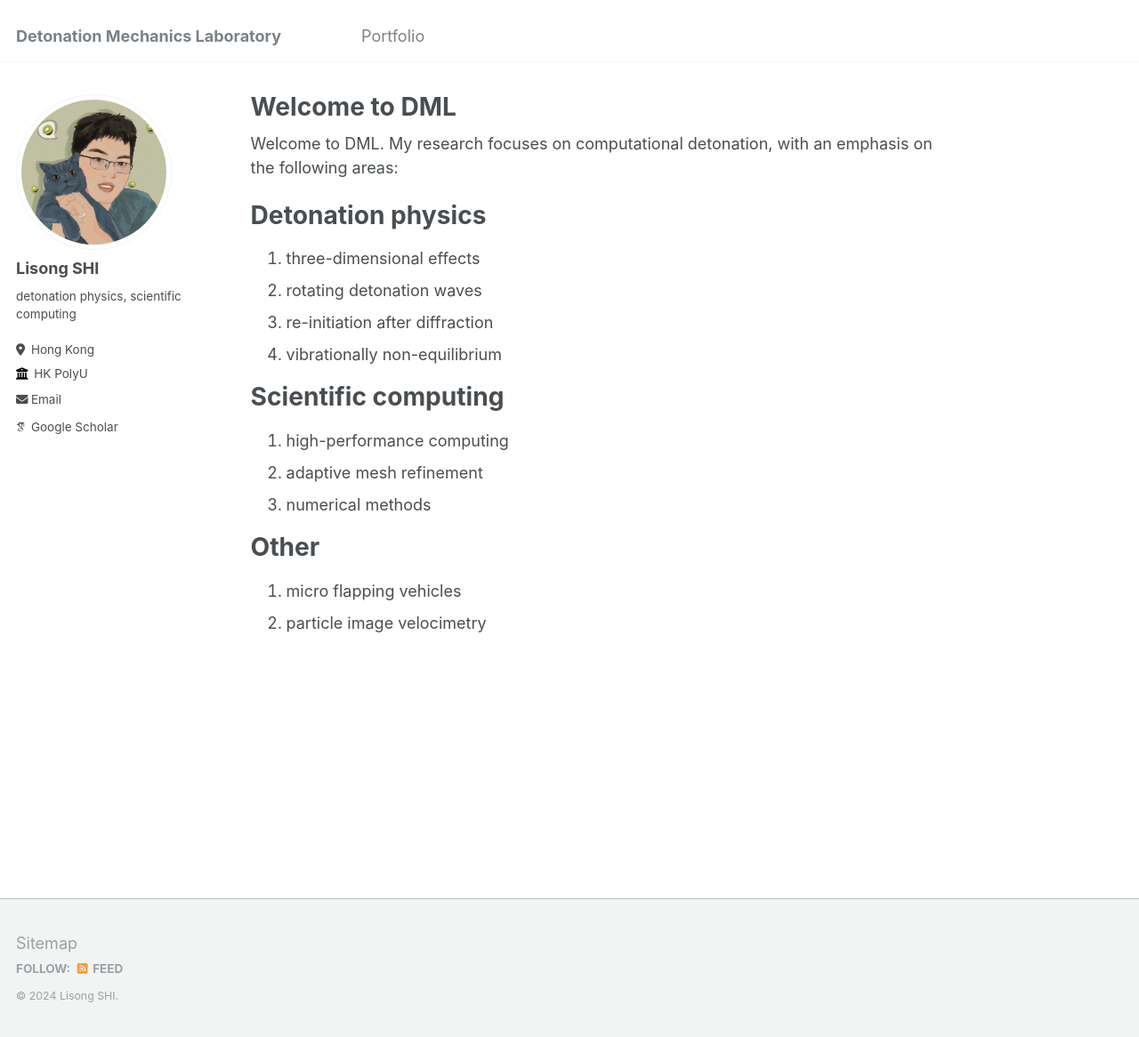
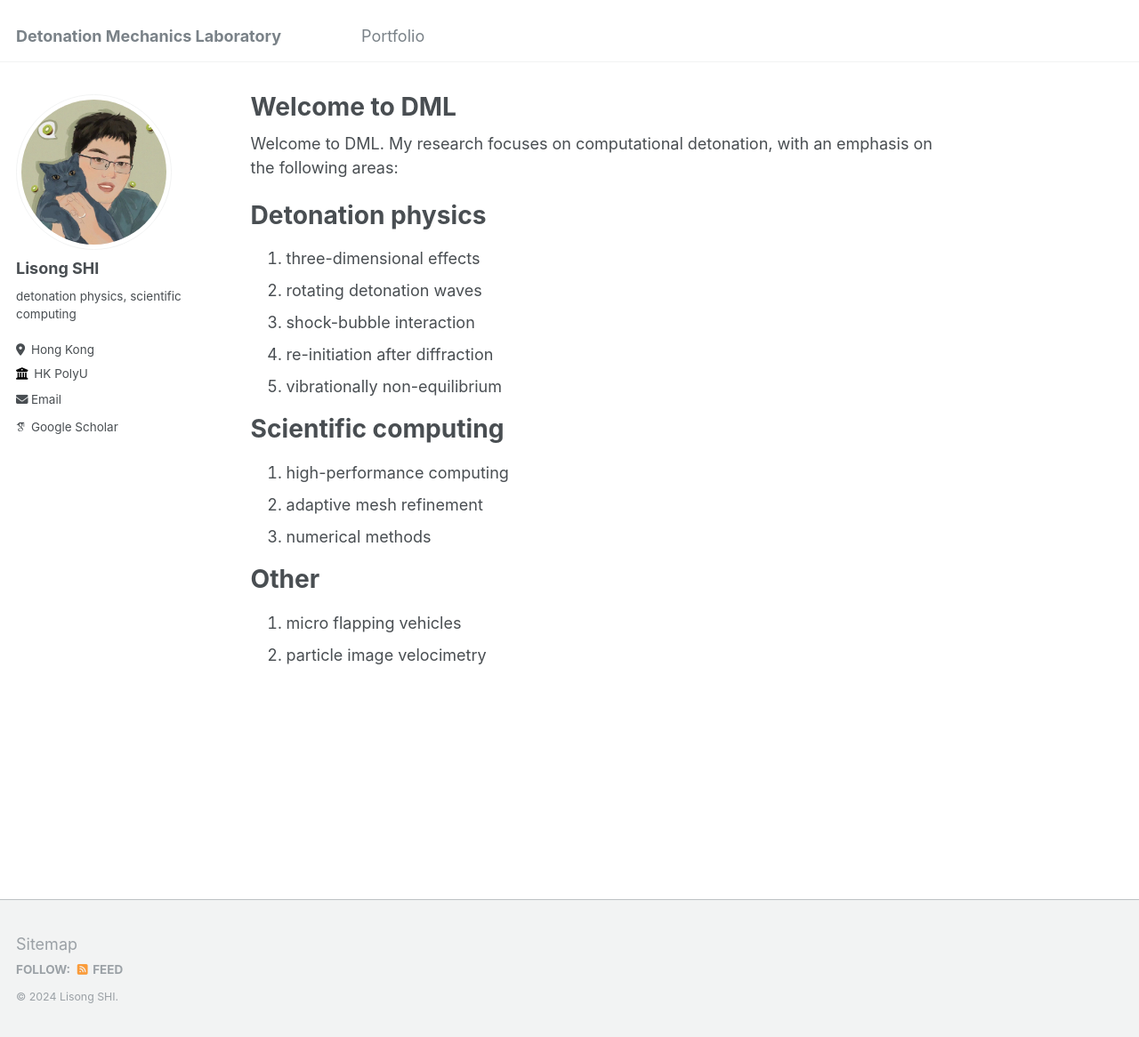
Before and after one commit to Mulan-K/mulan-k.github.io, a Jekyll site: the page built from _pages/about.md, in a window 1280 px wide and 1166 px high. Shown: the whole window at 89% size. Built offline with Jekyll 4.4.1, drawn with Linux system fonts in a browser that asks for light colours; some web fonts are replaced.

Commit message:
Update about.md

```diff
--- a/_pages/about.md
+++ b/_pages/about.md
@@ -13,6 +13,7 @@ Detonation physics
 ======
 1. three-dimensional effects
 1. rotating detonation waves
+1. shock-bubble interaction
 1. re-initiation after diffraction
 1. vibrationally non-equilibrium
 
```
